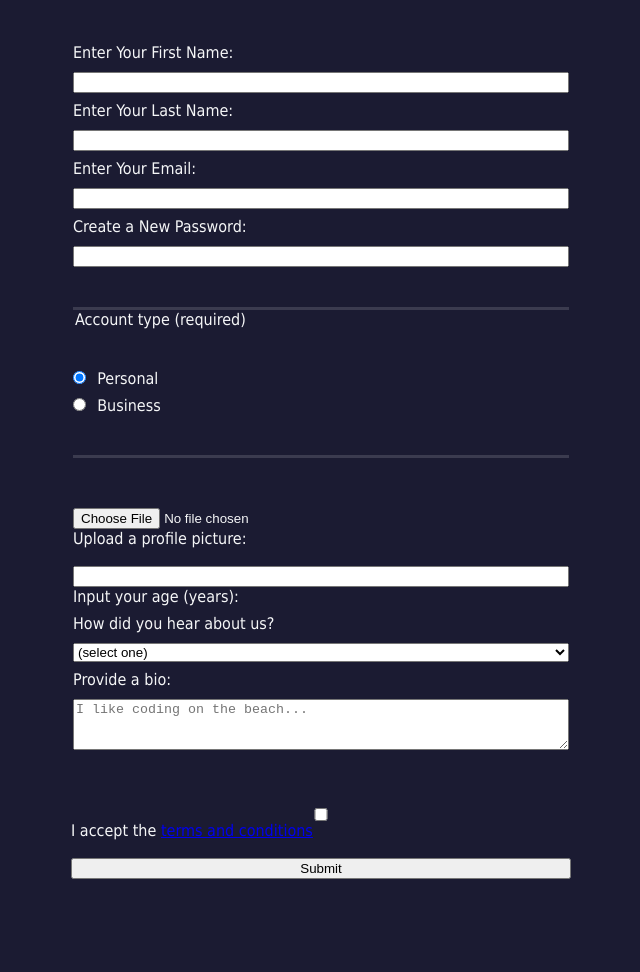
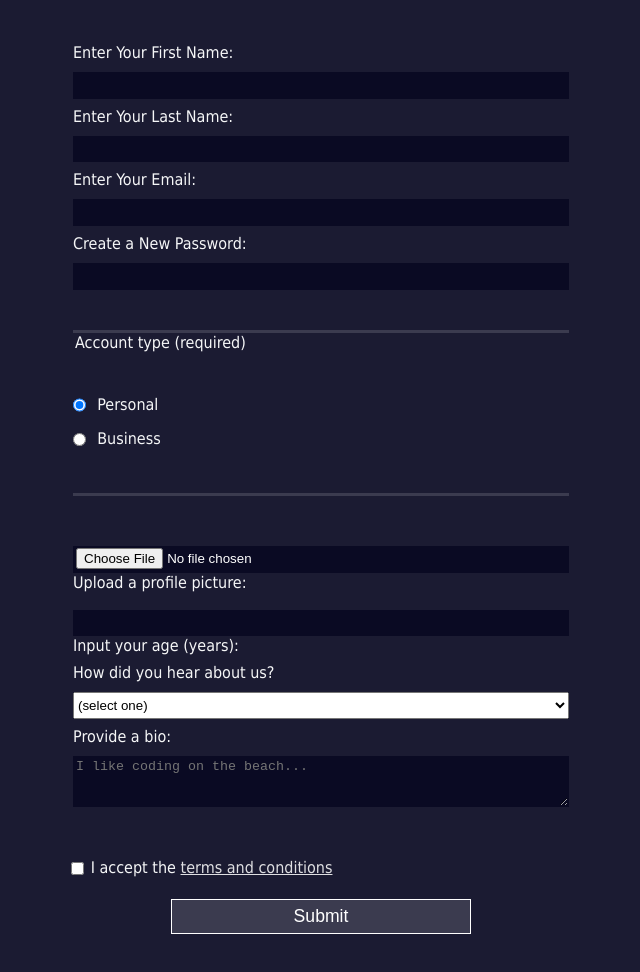
Before and after one commit to IrvingSD/Form-FreeCodeCamp, a plain HTML site: page index.html in a window 1280 px wide. Shown: the part 134-1106 px from the top of the page, without its empty margins (319-959 px from the left). Before the commit the page ends 1013 px from the top, so only its background shows below. Drawn offline with Linux system fonts and the light colour scheme.

Commit message:
Stylizing form v2

```diff
--- a/index.html
+++ b/index.html
@@ -41,7 +41,7 @@
             <label for="bio">Provide a bio:<textarea name="bio" id="bio" rows="3" cols="30" placeholder="I like coding on the beach..."></textarea></label>
         </fieldset>
 
-        <label for="terms-and-conditions"><input type="checkbox" name="terms" id="terms-and-conditions" required>I accept the <a href="https://www.freecodecamp.org/news/terms-of-service/">terms and conditions</a></label>
+        <label for="terms-and-conditions"><input type="checkbox" class="inline" name="terms" id="terms-and-conditions" required>I accept the <a href="https://www.freecodecamp.org/news/terms-of-service/">terms and conditions</a></label>
         <input type="submit" value="Submit">
     </form>
 </body>
--- a/styles.css
+++ b/styles.css
@@ -23,6 +23,7 @@ form{
     max-width: 500px;
     min-width: 300px;
     width: 60vw;
+    padding-bottom: 2em;
 }
 
 fieldset{
@@ -38,9 +39,39 @@ fieldset:last-of-type{
 input, textarea, select {
     width: 100%;
     margin: 10px 0 0 0;
+    min-height: 2em;
 }
 
 .inline{
     width: unset;
     margin: 0 0.5em 0 0;
+    vertical-align: middle;
 }
+
+input, textarea{
+    background-color: #0a0a23;
+    border: 1px solid #0a0a23;
+    color: #ffffff;
+
+}
+
+input[type="submit"]{
+    display: block;
+    width: 60%;
+    margin: 0 auto;
+    height: 2em;
+    font-size: 1.1rem;
+    background-color: #3b3b4f;
+    border-color: white;
+    margin: 1em auto;
+    min-width: 300px;
+
+}
+
+input[type="file"]{
+    padding: 1px 2px;
+}
+
+a{
+    color: #dfdfe2;
+}
```
